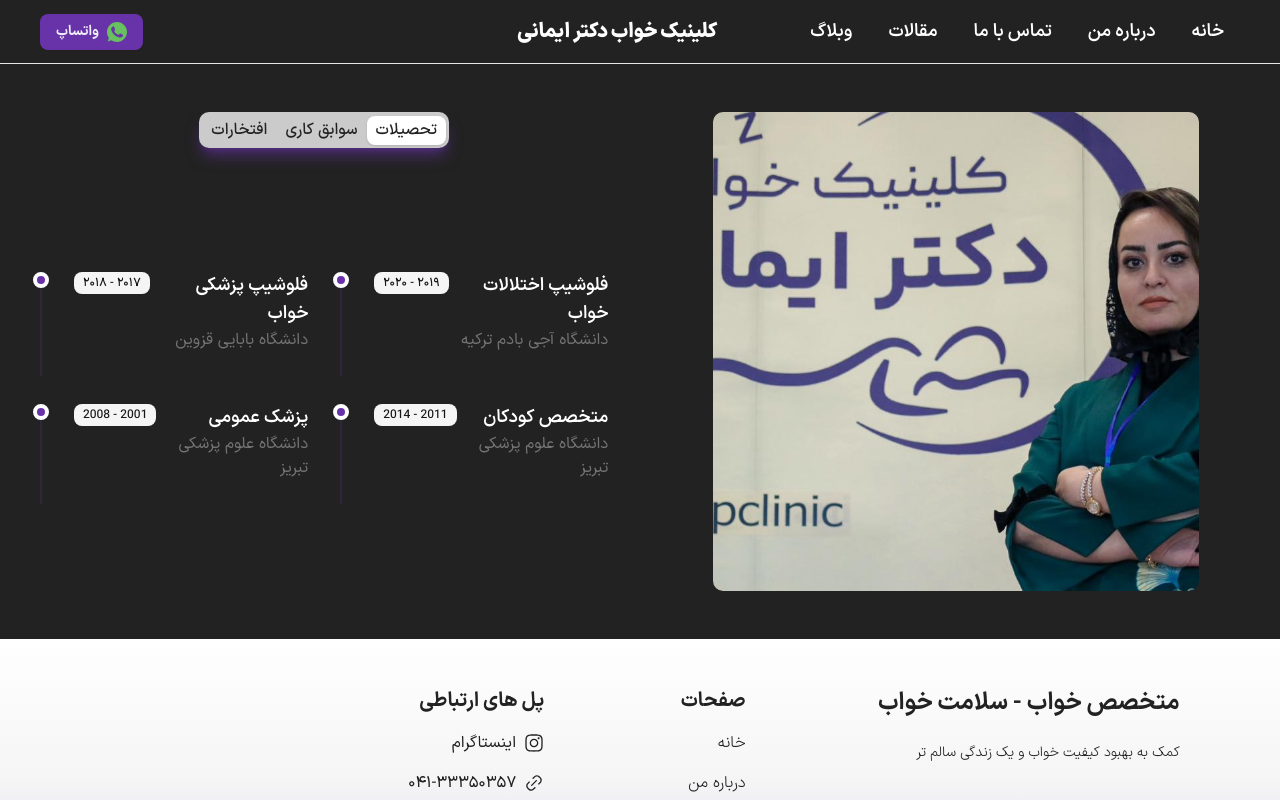
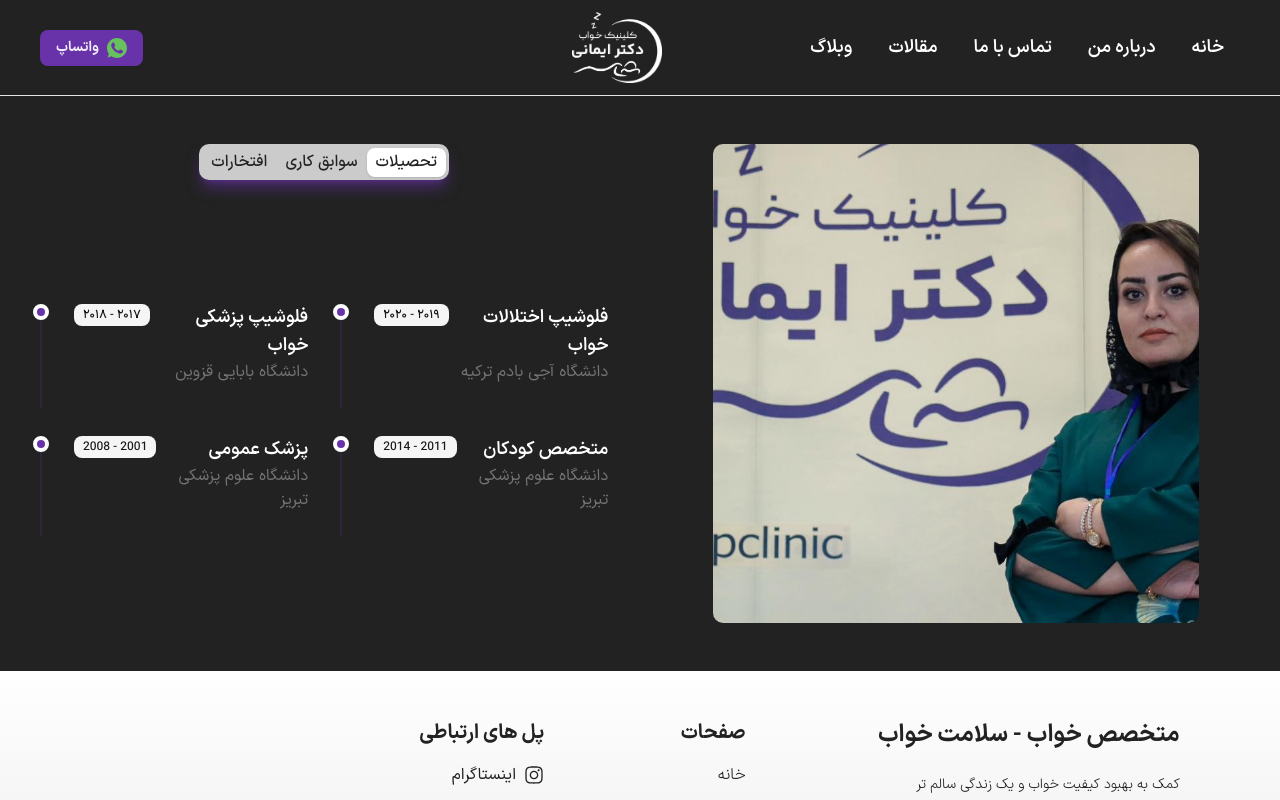
Before and after one commit to Babak-Taghizadeh/dr-imani-platform, a Next.js app: page /about in a window 1280 px wide. Shown: the top 800 px of the page. Built offline with nearby package versions, Linux system fonts and the light colour scheme.

Commit message:
feat: add logo to header

```diff
--- a/src/components/layout/header.tsx
+++ b/src/components/layout/header.tsx
@@ -5,17 +5,18 @@ import { buttonVariants } from "../ui/button";
 import WhatsAppIcon from "../../../public/icons/whatsapp.svg";
 import Image from "next/image";
 import { cn } from "@/lib/utils";
+import Logo from "../../../public/Logo.png";
 
 const Header = () => {
   return (
-    <header className="bg-foreground text-background flex h-16 w-full items-center justify-between border-b px-4 md:px-10">
+    <header className="bg-foreground text-background flex h-24 w-full items-center justify-between border-b px-4 md:px-10">
       <MobileHeader />
       <DesktopHeader />
       <Link
         href="/"
         className="font-black sm:block md:hidden md:text-xl lg:block"
       >
-        کلینیک خواب دکتر ایمانی
+        <Image width={90} src={Logo} alt="logo" />
       </Link>
       <div className="flex justify-end xl:min-w-[400px]">
         <Link
```
